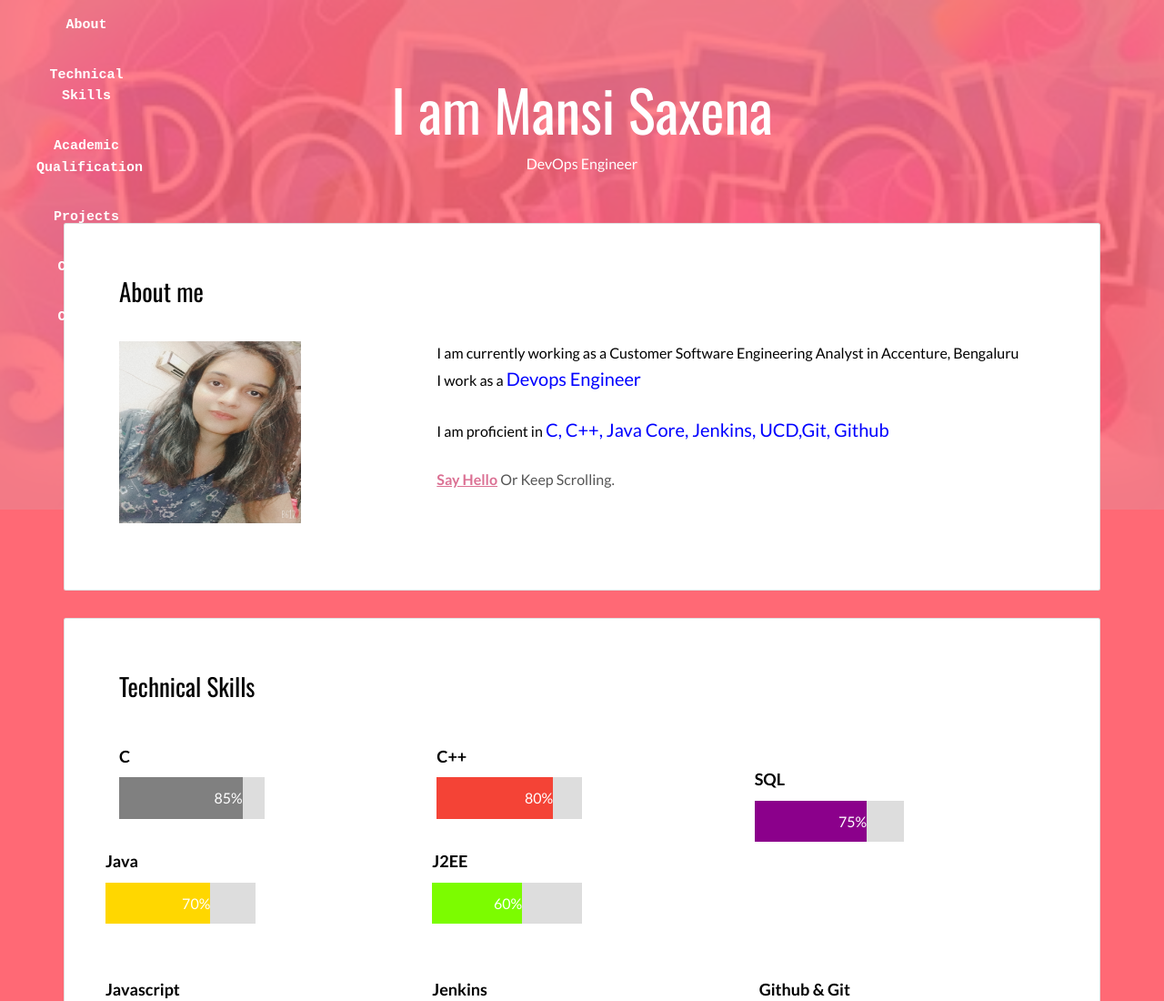
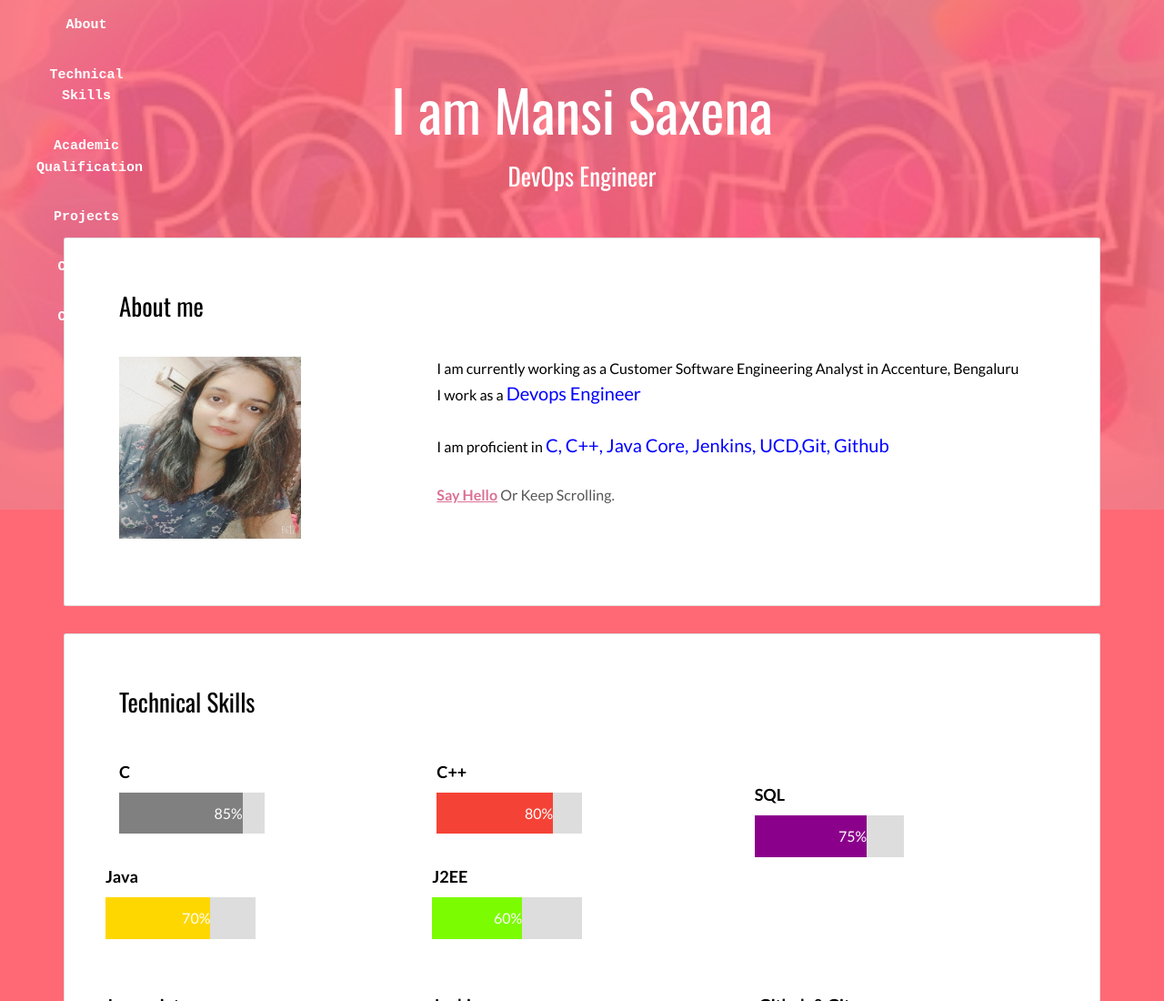
Before and after one commit to mansi332009/Portfolio-Website, a plain HTML site: page index.html in a window 1280 px wide. Shown: the top 1100 px of the page at 91% size. Drawn offline with nearby package versions, Linux system fonts and the light colour scheme.

Commit message:
Update index.html

```diff
--- a/index.html
+++ b/index.html
@@ -36,7 +36,7 @@
 
     <div class="text-center">
       <h1>I am Mansi Saxena</h1>
-      <p>DevOps Engineer</p>
+      <p><h2>DevOps Engineer</h2></p>
 
     </div>
 
```
